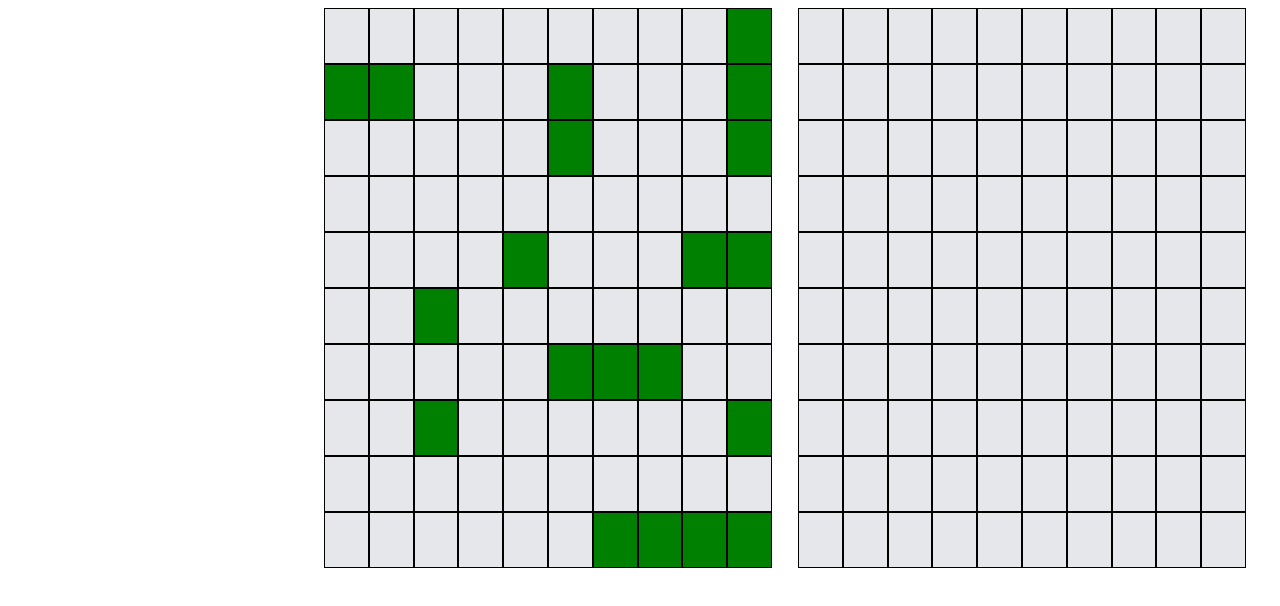
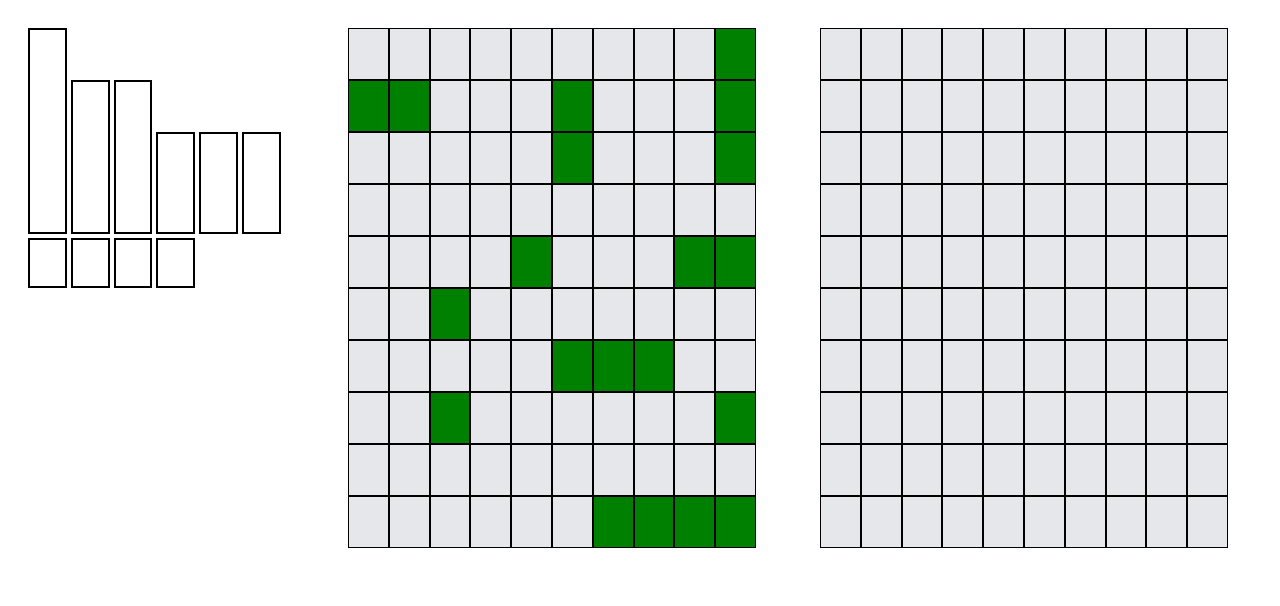
Before and after one commit to JimboBaggins1/battleships, a website built with webpack: page src/template.html in a window 1280 px wide. Built offline with nearby package versions, Linux system fonts and the light colour scheme.

Commit message:
Styling ships

```diff
--- a/src/style.css
+++ b/src/style.css
@@ -1,3 +1,6 @@
+* {
+    box-sizing: border-box;
+}
 .container {
     display: grid;
     grid-template-columns: 2fr 3fr 3fr;
@@ -9,16 +12,23 @@
     grid-template-columns: repeat(10, 1fr);
     height: 70vh;
     width: 35vw;
+    padding: 20px;
 }
-
+#harbour {
+    /* display: none; */
+    height: 70vh;
+    width: 25vw;
+    padding: 20px;
+}
 .square {
     border: 1px solid black;
     background-color: #e5e7eb;
+    position: relative;
 }
 
 .square:hover {
     /* background-color: lightgrey; */
-    opacity: 0.2;
+    /* opacity: 0.2; */
 }
 
 .active {
@@ -32,3 +42,76 @@
 .miss {
     background-color: blue;
 }
+
+.ship {
+    border: 2px solid black;
+    display: inline-block;
+    /* position: absolute; */
+}
+#ship1 {
+    height: calc(65px * 4);
+    width: 25px;
+    /* grid-area: 4 / 1 / 8 / 2; */
+}
+
+#ship2 {
+    height: calc(65px * 3);
+    width: 25px;
+    /* grid-area: 2 / 3 / 5 / 4; */
+}
+
+#ship3 {
+    height: calc(65px * 3);
+    width: 25px;
+
+    /* grid-area: 4 / 5 / 7 / 6; */
+}
+
+#ship4 {
+    height: calc(65px * 2);
+    width: 25px;
+
+    /* grid-area: 3 / 7 / 4 / 8; */
+}
+
+#ship5 {
+    height: calc(65px * 2);
+    width: 25px;
+
+    /* grid-area: 5 / 9 / 6 / 10; */
+}
+
+#ship6 {
+    height: calc(65px * 2);
+    width: 25px;
+
+    /* grid-area: 6 / 3 / 8 / 4; */
+}
+
+#ship7 {
+    height: calc(65px * 1);
+    width: 25px;
+
+    /* grid-area: 6 / 7 / 8 / 8; */
+}
+
+#ship8 {
+    height: calc(65px * 1);
+    width: 25px;
+
+    /* grid-area: 8 / 5 / 10 / 6; */
+}
+
+#ship9 {
+    height: calc(65px * 1);
+    width: 25px;
+
+    /* grid-area: 7 / 9 / 8 / 10; */
+}
+
+#ship10 {
+    height: calc(65px * 1);
+    width: 25px;
+
+    /* grid-area: 9 / 9 / 10 / 10; */
+}
```
